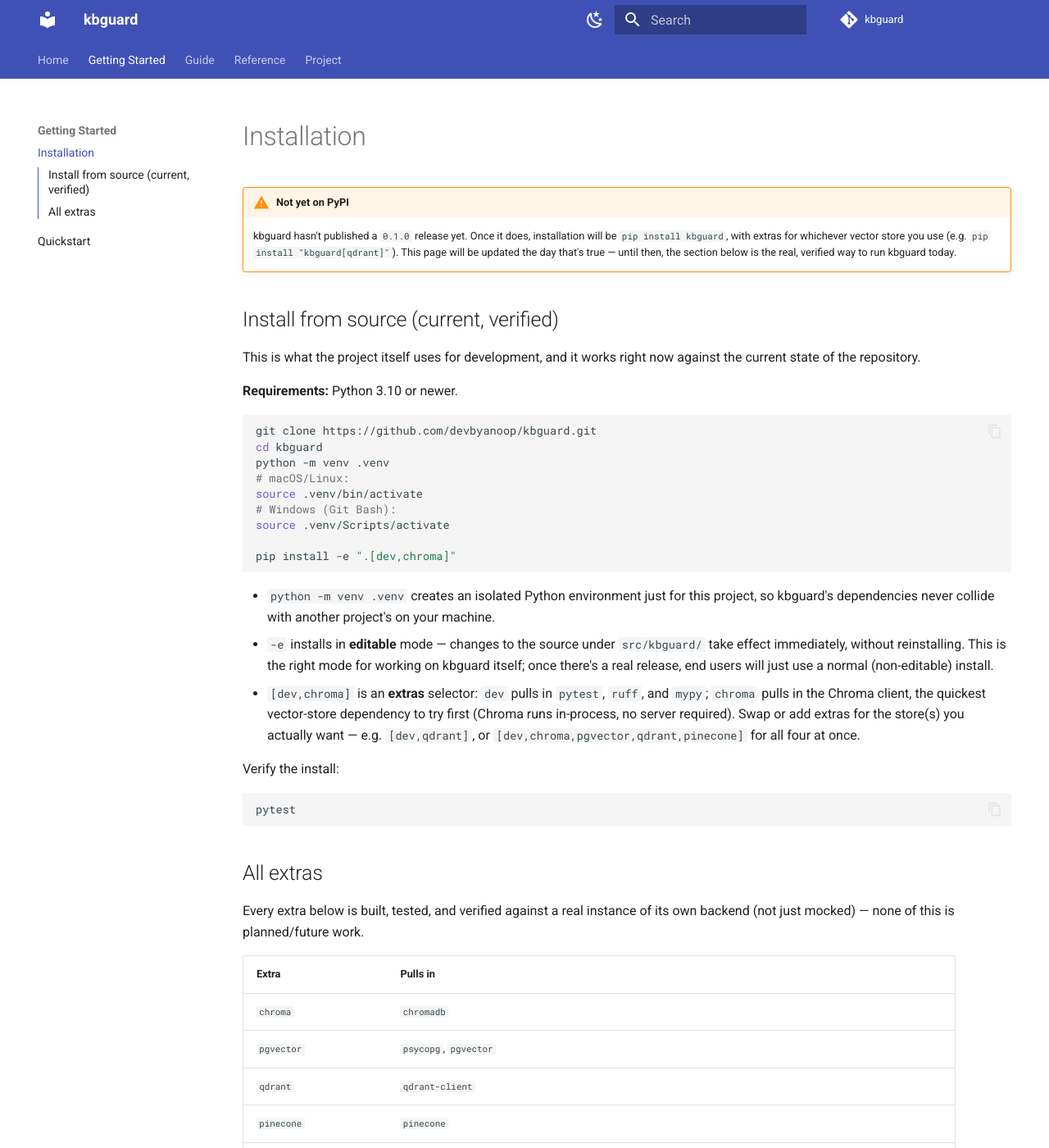
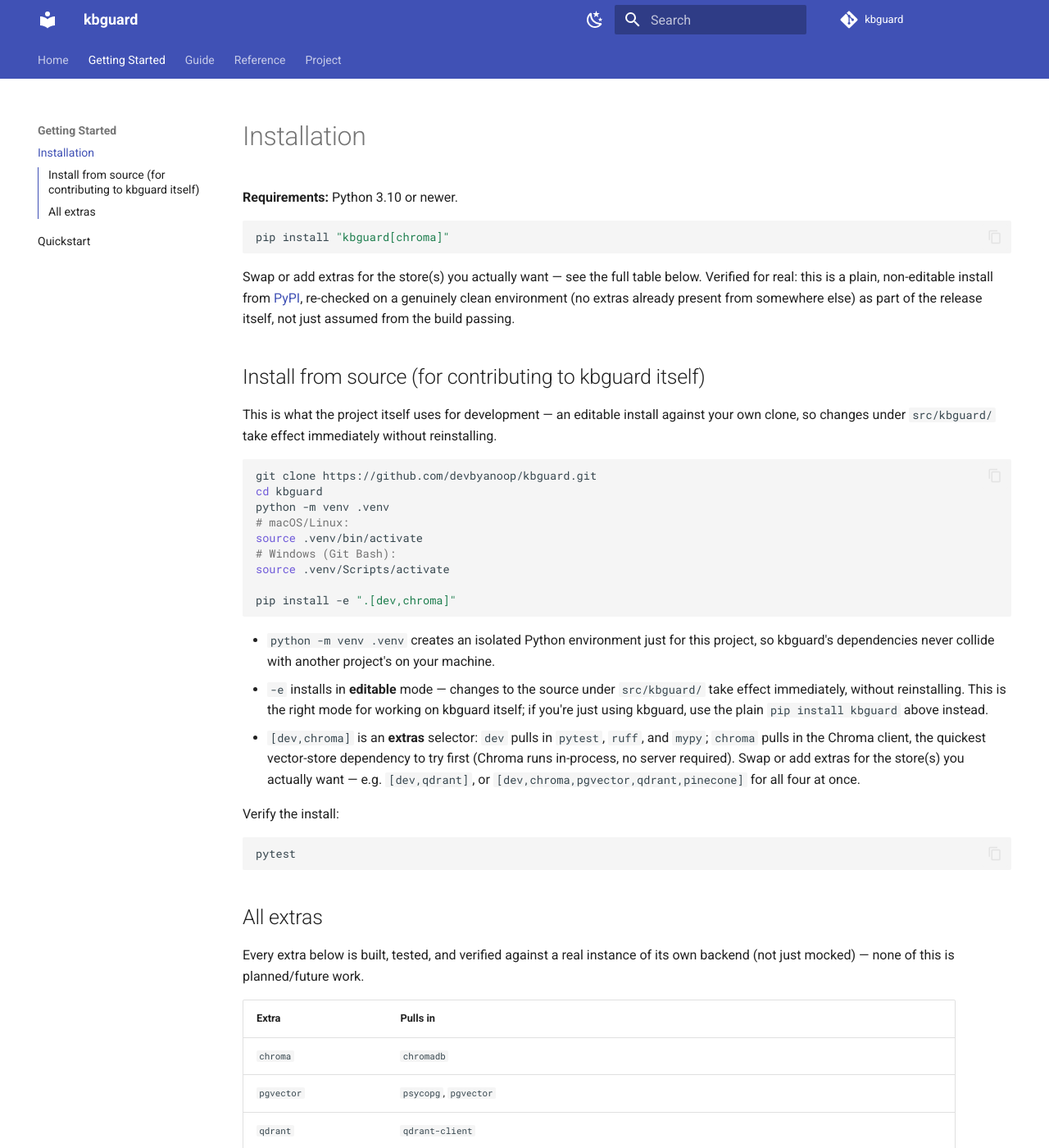
Before and after one commit to devbyanoop/kbguard, an MkDocs documentation site: the page built from docs/getting-started/installation.md, in a window 1280 px wide and 1400 px high. Shown: the whole window at 82% size. Built offline with MkDocs 1.6.1 and Material for MkDocs 9.7.7, drawn with Linux system fonts in a browser that asks for light colours; comment, search, counter and statistics services are not loaded.

Commit message:
kbguard 0.1.0 is published on PyPI — update docs to match
README and docs/getting-started/installation.md no longer say "not yet
published" -- pip install kbguard (with extras) is now the real, primary
install path; the from-source instructions are reframed as for contributing
to kbguard itself, not the only option. Changelog's Unreleased section moved
to a real [0.1.0] release entry, including the spaCy CI bug the actual
release run caught and fixed before publishing. Verified for real: a brand-new
clean venv installing plain `pip install kbguard==0.1.0` from the real index
runs `kbguard --help` with no crash.

Co-Authored-By: Claude Sonnet 5 <noreply@anthropic.com>

````diff
--- a/docs/getting-started/installation.md
+++ b/docs/getting-started/installation.md
@@ -1,13 +1,16 @@
 # Installation
 
-!!! warning "Not yet on PyPI"
-    kbguard hasn't published a `0.1.0` release yet. Once it does, installation will be `pip install kbguard`, with extras for whichever vector store you use (e.g. `pip install "kbguard[qdrant]"`). This page will be updated the day that's true — until then, the section below is the real, verified way to run kbguard today.
+**Requirements:** Python 3.10 or newer.
 
-## Install from source (current, verified)
+```bash
+pip install "kbguard[chroma]"
+```
 
-This is what the project itself uses for development, and it works right now against the current state of the repository.
+Swap or add extras for the store(s) you actually want — see the full table below. Verified for real: this is a plain, non-editable install from [PyPI](https://pypi.org/project/kbguard/), re-checked on a genuinely clean environment (no extras already present from somewhere else) as part of the release itself, not just assumed from the build passing.
 
-**Requirements:** Python 3.10 or newer.
+## Install from source (for contributing to kbguard itself)
+
+This is what the project itself uses for development — an editable install against your own clone, so changes under `src/kbguard/` take effect immediately without reinstalling.
 
 ```bash
 git clone https://github.com/devbyanoop/kbguard.git
@@ -22,7 +25,7 @@ pip install -e ".[dev,chroma]"
 ```
 
 - `python -m venv .venv` creates an isolated Python environment just for this project, so kbguard's dependencies never collide with another project's on your machine.
-- `-e` installs in **editable** mode — changes to the source under `src/kbguard/` take effect immediately, without reinstalling. This is the right mode for working on kbguard itself; once there's a real release, end users will just use a normal (non-editable) install.
+- `-e` installs in **editable** mode — changes to the source under `src/kbguard/` take effect immediately, without reinstalling. This is the right mode for working on kbguard itself; if you're just using kbguard, use the plain `pip install kbguard` above instead.
 - `[dev,chroma]` is an **extras** selector: `dev` pulls in `pytest`, `ruff`, and `mypy`; `chroma` pulls in the Chroma client, the quickest vector-store dependency to try first (Chroma runs in-process, no server required). Swap or add extras for the store(s) you actually want — e.g. `[dev,qdrant]`, or `[dev,chroma,pgvector,qdrant,pinecone]` for all four at once.
 
 Verify the install:
````
Also changed, not shown: README.md (+4 -11 lines), docs/project/changelog.md (+5 -2 lines), docs/project/roadmap.md (+1 -0 lines).
